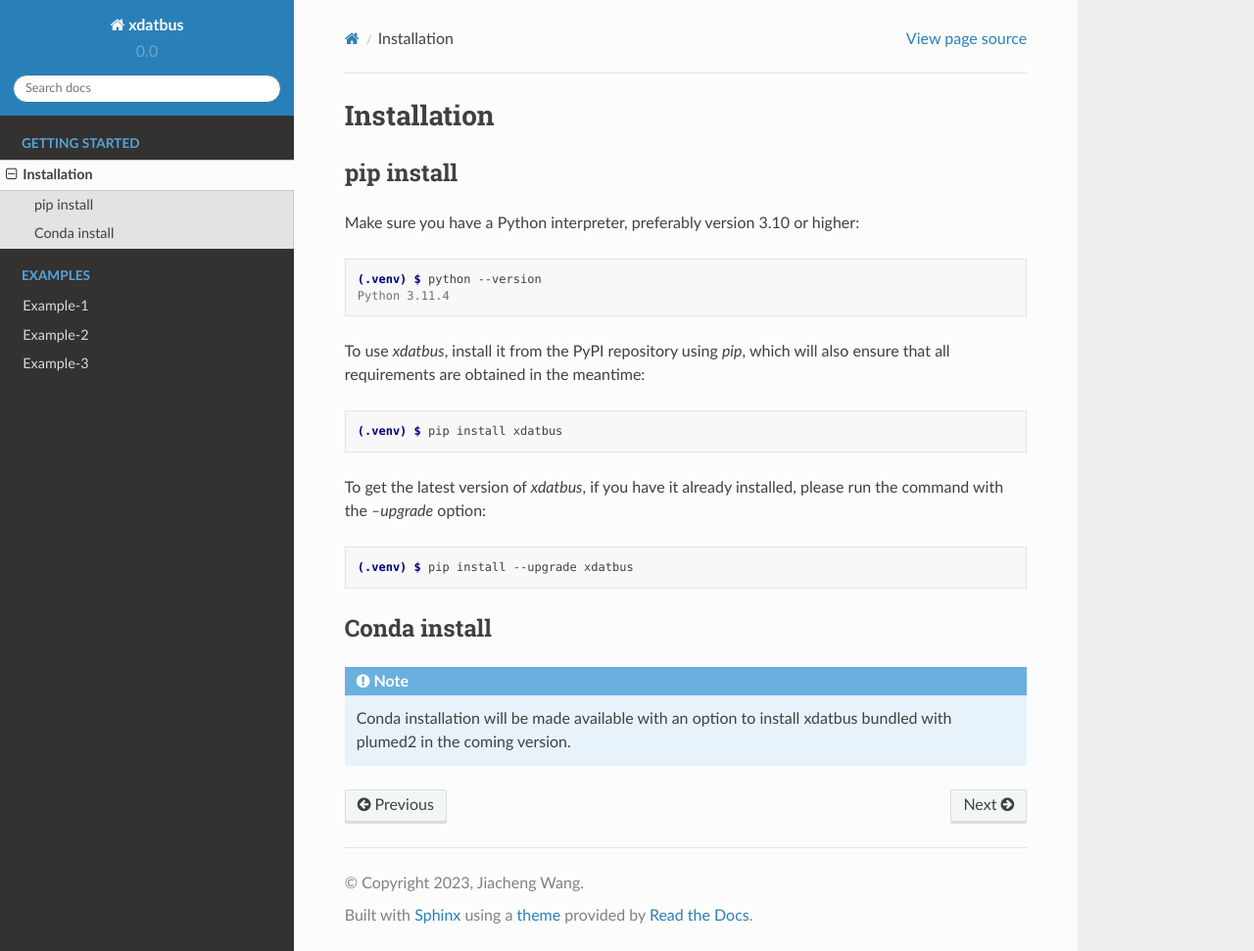
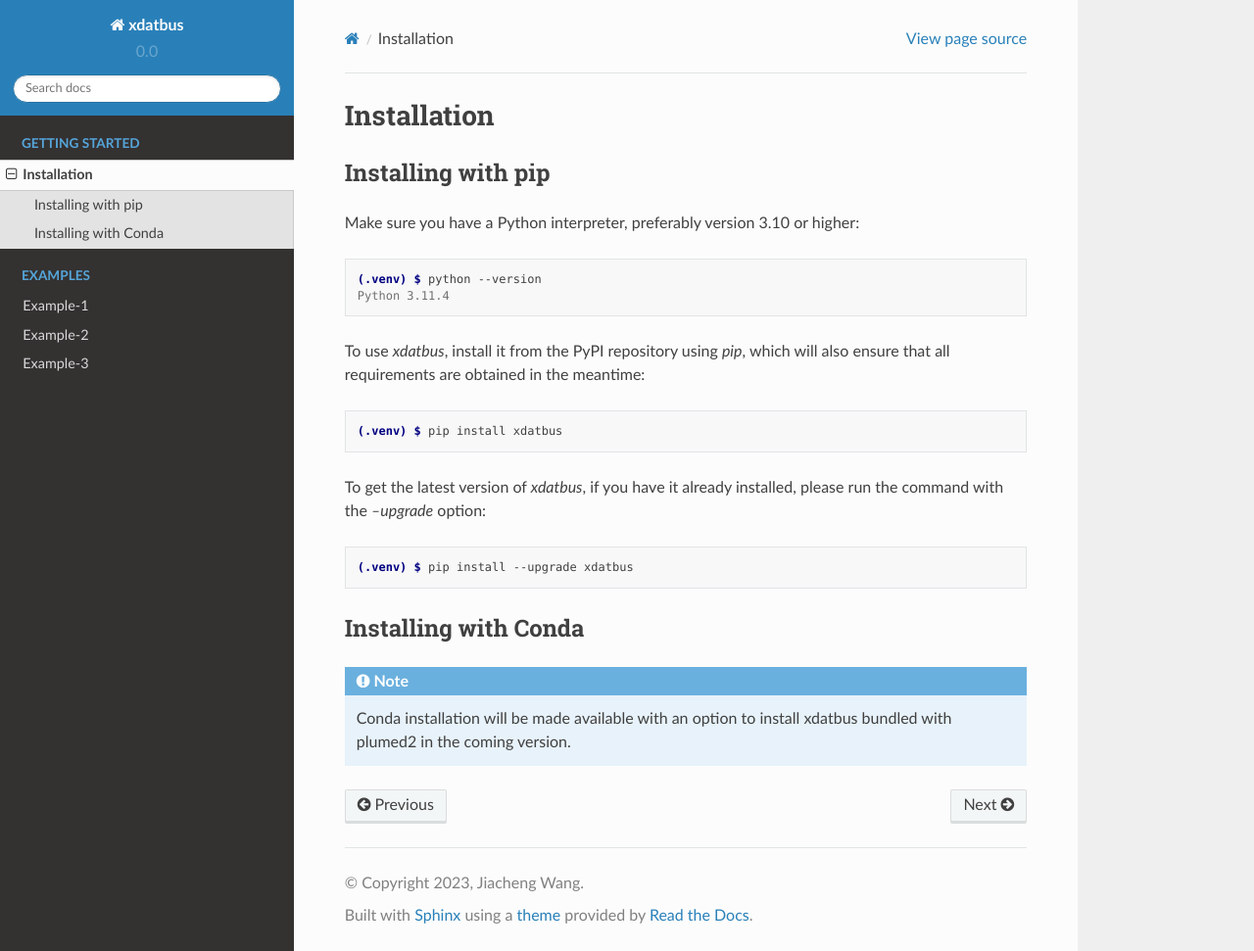
Before and after one commit to jcwang587/xdatbus, a Sphinx documentation site: the page built from docs/source/getting_started/installation.rst, in a window 1280 px wide and 971 px high. Shown: the whole window at 98% size. Built offline with Sphinx 7.4.7 and the Read the Docs theme 2.0.0, drawn with Linux system fonts in a browser that asks for light colours; pages that are not in the unit, such as notebooks, are missing from menus.

Commit message:
Update installation.rst

```diff
--- a/docs/source/getting_started/installation.rst
+++ b/docs/source/getting_started/installation.rst
@@ -3,7 +3,7 @@
 
 .. _installation:
 
-pip install
+Installing with pip
 ----------------
 
 Make sure you have a Python interpreter, preferably version 3.10 or higher:
@@ -26,8 +26,8 @@
 
    (.venv) $ pip install --upgrade xdatbus
 
-Conda install
-------------
+Installing with Conda
+----------------
 
 .. note::
 
```
